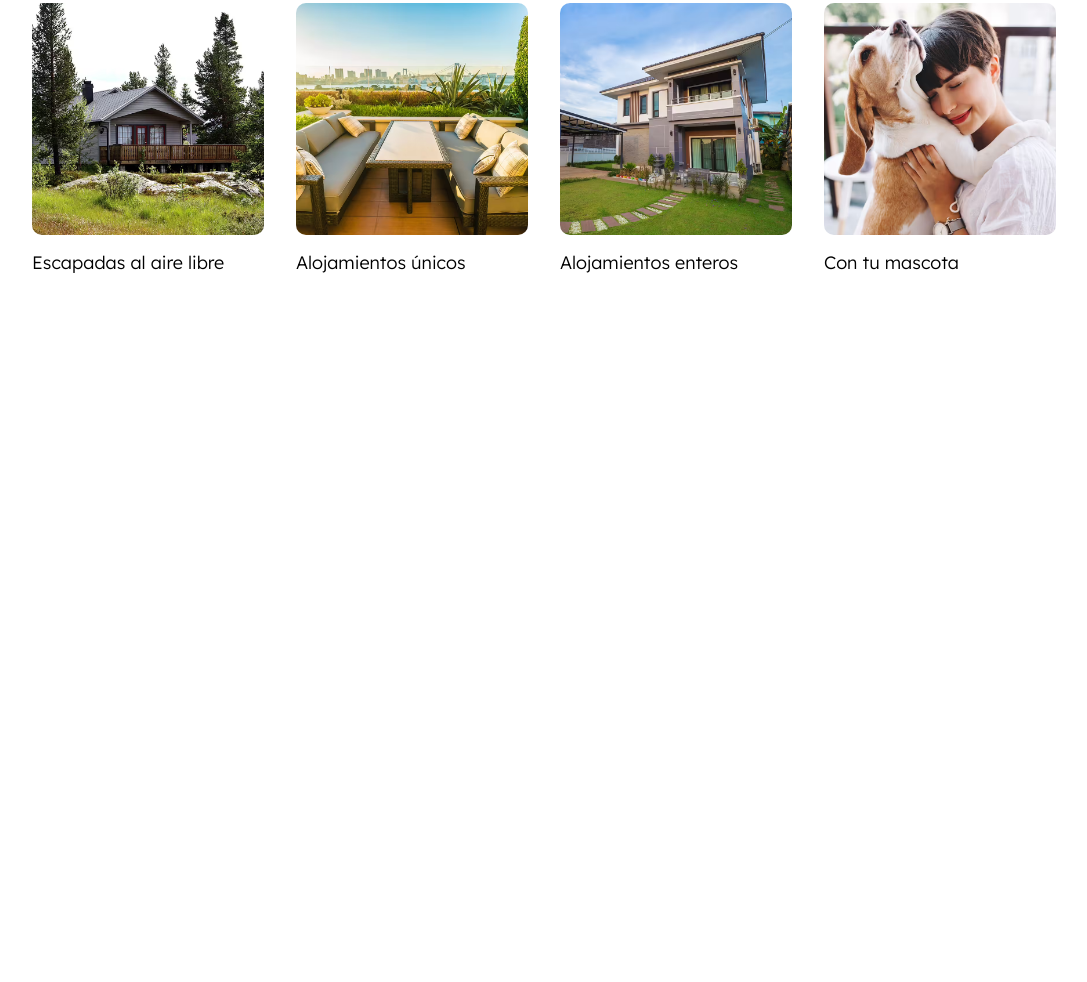
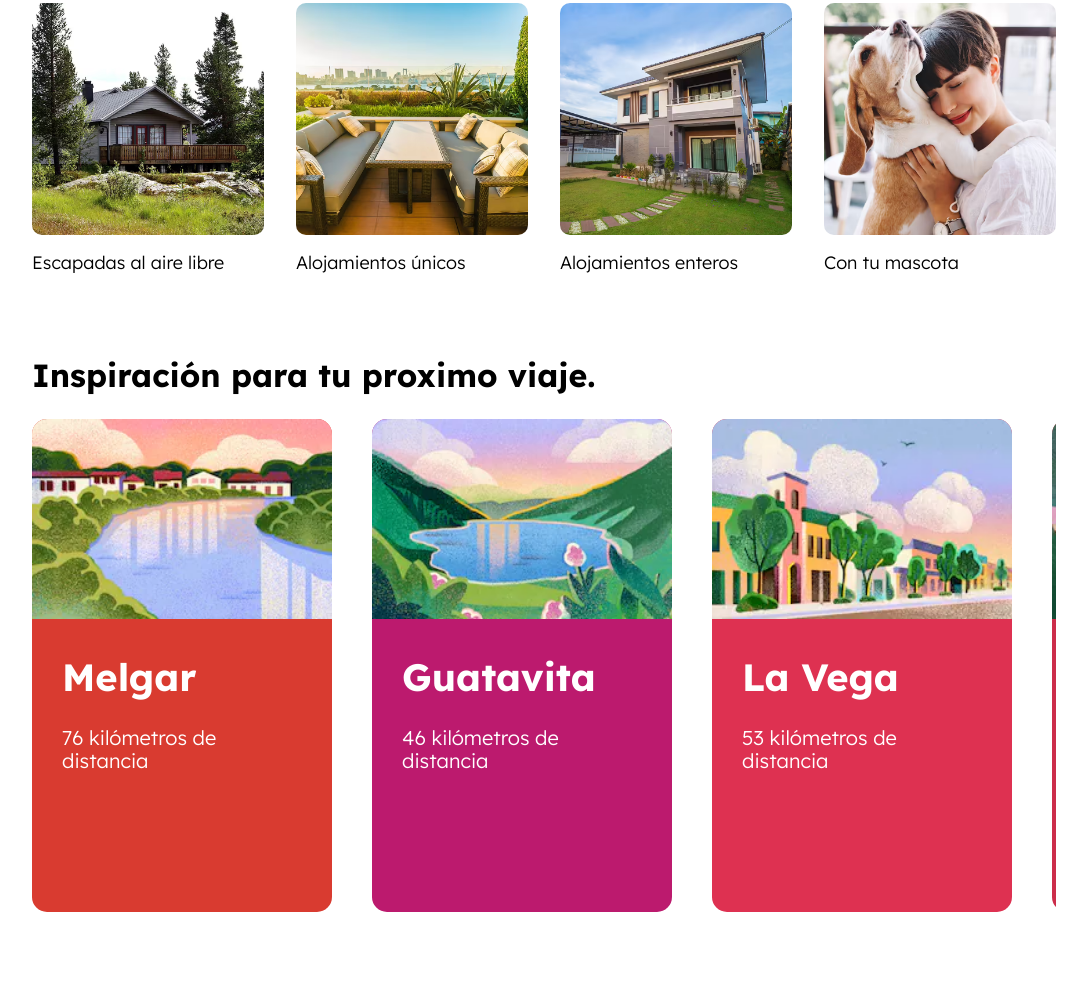
Before and after one commit to dolivare5/clon--de-airbnb, a website: page index.html in a window 1280 px wide. Shown: the part 1548-2530 px from the top of the page, without its empty margins (96-1183 px from the left). Before the commit the page ends 1859 px from the top, so only its background shows below. Drawn offline with Linux system fonts and the light colour scheme.

Commit message:
Sección de lugares lista. Utilize scroll horizontal a través de un mixins en tablets y telefonos, además utilizo display grid. También modifique un poco el archivo de js para solucionar el problema que provocaba ue desapareciera la barra al llegar al final de la página.

```diff
--- a/index.html
+++ b/index.html
@@ -259,5 +259,48 @@
 
         </section> <!-- .lugares .contenedor -->
 
+        <section class="lugares-recomendados contenedor">
+            <h2 class="lugares-recomendados__heading">Inspiración para tu proximo viaje.</h2>
+            <div class="lugares-recomendados__grid">
+
+                <div class="lugar-recomendado">
+                    <img src="build/img/melgar.webp" alt="Melgar" class="lugar-recomendado__img">
+
+                    <div class="lugar-recomendado__descripcion">
+                        <h3 class="lugar-recomendado__heading">Melgar</h3>
+                        <p class="lugar-recomendado__kilometros">76 kilómetros de distancia</p>
+                    </div><!-- .lugar-recomendado__descripcion -->
+                </div> <!-- .lugar-recomendado -->
+
+                <div class="lugar-recomendado">
+                    <img src="build/img/guatavita.webp" alt="Guatavita" class="lugar-recomendado__img">
+
+                    <div class="lugar-recomendado__descripcion">
+                        <h3 class="lugar-recomendado__heading">Guatavita</h3>
+                        <p class="lugar-recomendado__kilometros">46 kilómetros de distancia</p>
+                    </div><!-- .lugar-recomendado__descripcion -->
+                </div> <!-- .lugar-recomendado -->
+
+                <div class="lugar-recomendado">
+                    <img src="build/img/la_vega.webp" alt="La Vega" class="lugar-recomendado__img">
+
+                    <div class="lugar-recomendado__descripcion">
+                        <h3 class="lugar-recomendado__heading">La Vega</h3>
+                        <p class="lugar-recomendado__kilometros">53 kilómetros de distancia</p>
+                    </div><!-- .lugar-recomendado__descripcion -->
+                </div> <!-- .lugar-recomendado -->
+
+                <div class="lugar-recomendado">
+                    <img src="build/img/medellin.webp" alt="Medellin" class="lugar-recomendado__img">
+
+                    <div class="lugar-recomendado__descripcion">
+                        <h3 class="lugar-recomendado__heading">Guatavita</h3>
+                        <p class="lugar-recomendado__kilometros">246 kilómetros de distancia</p>
+                    </div><!-- .lugar-recomendado__descripcion -->
+                </div> <!-- .lugar-recomendado -->
+
+            </div><!-- .lugares__grid -->
+
+        </section> <!-- .lugares .contenedor -->
     </body>
 </html>
--- a/src/scss/ui/contenido/_lugares.scss
+++ b/src/scss/ui/contenido/_lugares.scss
@@ -23,3 +23,59 @@
         font-size: 1.8rem;
     }
 }
+
+.lugares-recomendados{
+    &__grid{
+        display: grid;
+        grid-template-columns: repeat(4, 30rem);
+        column-gap: 4rem;
+        @include m.scrollHorizontal;
+
+        @include m.desktop{
+            @include m.grid(4, 2rem);
+        }
+    }
+}
+
+.lugar-recomendado{
+
+    margin-bottom: 5rem;
+    @include m.desktop{
+        margin-bottom: 0;
+    }
+    border-radius: 1.5rem;
+    &__img{
+        width: 100%;
+        border-radius: 1.5rem 1.5rem 0 0;
+    }
+
+    &__descripcion{
+        padding: 3rem 3rem 12rem;
+    }
+
+    &__heading{
+        margin-top: 0;
+        color: v.$blanco;
+        font-size: 3.8rem;
+        font-weight: 700;
+    }
+
+    &__kilometros{
+        color: v.$blanco;
+    }
+    &:nth-child(1){
+        background-color: #d93b30;
+    }
+
+    &:nth-child(2){
+        background-color: #bc1a6e;
+    }
+
+    &:nth-child(3){
+        background-color: #de3151;
+    }
+
+    &:nth-child(4){
+        background-color: #cc2d4a;
+    }
+}
```
Also changed, not shown: build/css/app.css, build/js/index.js, 1 other file.
